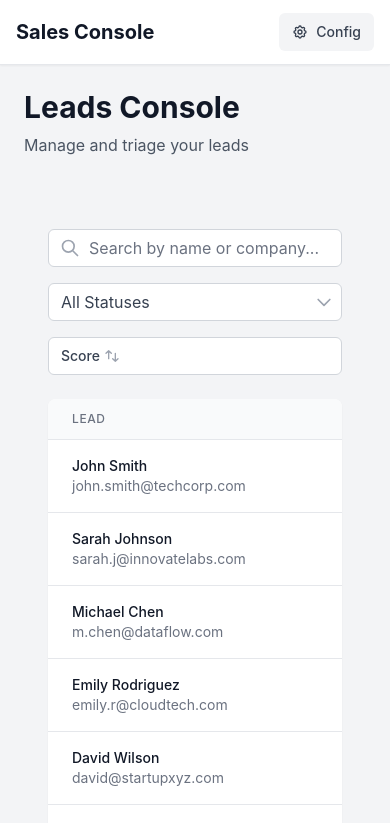
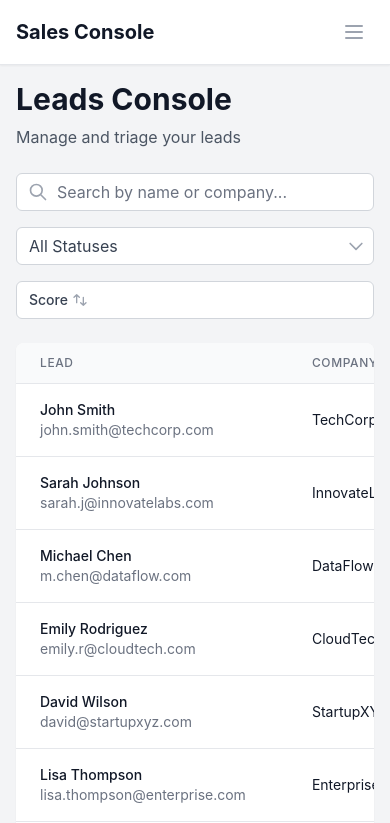
Before and after one commit to DenisMSouza/MiniSellerConsole, a React (Create React App) app: page / in a window 390 px wide. Shown: the top 823 px of the page. Built offline with nearby package versions, Linux system fonts and the light colour scheme.

Commit message:
Fix margin and paddings

```diff
--- a/src/components/DataTable.js
+++ b/src/components/DataTable.js
@@ -49,7 +49,7 @@ const DataTable = ({
 
   if (!data || data.length === 0) {
     return (
-      <div className="p-6">
+      <div className="p-4 sm:p-6 lg:p-8">
         <div className="mb-6">
           <h1 className="text-3xl font-bold text-gray-900 mb-2">{title}</h1>
           <p className="text-gray-600">{subtitle}</p>
@@ -99,7 +99,7 @@ const DataTable = ({
   }
 
   return (
-    <div className="p-6">
+    <div className="p-4 sm:p-6 lg:p-8">
       <div className="mb-6">
         <h1 className="text-3xl font-bold text-gray-900 mb-2">{title}</h1>
         <p className="text-gray-600">{subtitle}</p>
--- a/src/components/Layout.js
+++ b/src/components/Layout.js
@@ -7,6 +7,7 @@ const Layout = ({ children }) => {
   const location = useLocation();
   const { config } = useSimulationConfig();
   const [isConfigModalOpen, setIsConfigModalOpen] = useState(false);
+  const [isMobileMenuOpen, setIsMobileMenuOpen] = useState(false);
 
   const navigation = [
     {
@@ -25,7 +26,7 @@ const Layout = ({ children }) => {
     <div className="min-h-screen bg-gray-100">
       {/* Navigation */}
       <nav className="bg-white shadow-sm border-b border-gray-200">
-        <div className="max-w-7xl mx-auto px-4 sm:px-6 lg:px-8">
+        <div className="px-4 sm:px-6 lg:px-8">
           <div className="flex justify-between h-16">
             <div className="flex">
               <div className="flex-shrink-0 flex items-center">
@@ -50,8 +51,50 @@ const Layout = ({ children }) => {
               </div>
             </div>
 
+            {/* Mobile menu button */}
+            <div className="sm:hidden flex items-center">
+              <button
+                onClick={() => setIsMobileMenuOpen(!isMobileMenuOpen)}
+                className="inline-flex items-center justify-center p-2 rounded-md text-gray-400 hover:text-gray-500 hover:bg-gray-100 focus:outline-none focus:ring-2 focus:ring-inset focus:ring-indigo-500"
+                aria-expanded="false"
+              >
+                <span className="sr-only">Open main menu</span>
+                {!isMobileMenuOpen ? (
+                  <svg
+                    className="block h-6 w-6"
+                    fill="none"
+                    viewBox="0 0 24 24"
+                    stroke="currentColor"
+                    aria-hidden="true"
+                  >
+                    <path
+                      strokeLinecap="round"
+                      strokeLinejoin="round"
+                      strokeWidth={2}
+                      d="M4 6h16M4 12h16M4 18h16"
+                    />
+                  </svg>
+                ) : (
+                  <svg
+                    className="block h-6 w-6"
+                    fill="none"
+                    viewBox="0 0 24 24"
+                    stroke="currentColor"
+                    aria-hidden="true"
+                  >
+                    <path
+                      strokeLinecap="round"
+                      strokeLinejoin="round"
+                      strokeWidth={2}
+                      d="M6 18L18 6M6 6l12 12"
+                    />
+                  </svg>
+                )}
+              </button>
+            </div>
+
             {/* Config Button */}
-            <div className="flex items-center">
+            <div className="hidden sm:flex items-center">
               <button
                 onClick={() => setIsConfigModalOpen(true)}
                 className={`inline-flex items-center px-3 py-2 border border-transparent text-sm font-medium rounded-md transition-colors ${
@@ -90,6 +133,69 @@ const Layout = ({ children }) => {
             </div>
           </div>
         </div>
+
+        {/* Mobile menu */}
+        {isMobileMenuOpen && (
+          <div className="sm:hidden">
+            <div className="pt-2 pb-3 space-y-1 bg-white border-t border-gray-200">
+              {navigation.map((item) => (
+                <Link
+                  key={item.name}
+                  to={item.href}
+                  onClick={() => setIsMobileMenuOpen(false)}
+                  className={`${
+                    item.current
+                      ? "bg-indigo-50 border-indigo-500 text-indigo-700"
+                      : "border-transparent text-gray-500 hover:bg-gray-50 hover:border-gray-300 hover:text-gray-700"
+                  } block pl-3 pr-4 py-2 border-l-4 text-base font-medium transition-colors`}
+                >
+                  {item.name}
+                </Link>
+              ))}
+              <div className="pt-4 pb-3 border-t border-gray-200">
+                <button
+                  onClick={() => {
+                    setIsConfigModalOpen(true);
+                    setIsMobileMenuOpen(false);
+                  }}
+                  className={`w-full text-left pl-3 pr-4 py-2 text-base font-medium rounded-md transition-colors ${
+                    config.simulateErrors
+                      ? "bg-yellow-50 text-yellow-700 hover:bg-yellow-100"
+                      : "text-gray-500 hover:bg-gray-50 hover:text-gray-700"
+                  }`}
+                >
+                  <div className="flex items-center">
+                    <svg
+                      className="h-5 w-5 mr-3"
+                      fill="none"
+                      stroke="currentColor"
+                      viewBox="0 0 24 24"
+                    >
+                      <path
+                        strokeLinecap="round"
+                        strokeLinejoin="round"
+                        strokeWidth={2}
+                        d="M10.325 4.317c.426-1.756 2.924-1.756 3.35 0a1.724 1.724 0 002.573 1.066c1.543-.94 3.31.826 2.37 2.37a1.724 1.724 0 001.065 2.572c1.756.426 1.756 2.924 0 3.35a1.724 1.724 0 00-1.066 2.573c.94 1.543-.826 3.31-2.37 2.37a1.724 1.724 0 00-2.572 1.065c-.426 1.756-2.924 1.756-3.35 0a1.724 1.724 0 00-2.573-1.066c-1.543.94-3.31-.826-2.37-2.37a1.724 1.724 0 00-1.065-2.572c-1.756-.426-1.756-2.924 0-3.35a1.724 1.724 0 001.066-2.573c-.94-1.543.826-3.31 2.37-2.37.996.608 2.296.07 2.572-1.065z"
+                      />
+                      <path
+                        strokeLinecap="round"
+                        strokeLinejoin="round"
+                        strokeWidth={2}
+                        d="M15 12a3 3 0 11-6 0 3 3 0 016 0z"
+                      />
+                    </svg>
+                    Configuration
+                    {config.simulateErrors && (
+                      <span className="ml-auto inline-flex items-center px-2 py-0.5 rounded-full text-xs font-medium bg-yellow-200 text-yellow-800">
+                        {Math.round(config.errorChance * 100)}%
+                      </span>
+                    )}
+                  </div>
+                </button>
+              </div>
+            </div>
+          </div>
+        )}
       </nav>
 
       {/* Main content */}
--- a/src/components/LeadsList.js
+++ b/src/components/LeadsList.js
@@ -14,6 +14,14 @@ const LeadsList = () => {
   const [searchTerm, setSearchTerm] = useState(""); // Local state - not persisted
   const [selectedLead, setSelectedLead] = useState(null);
   const [isDrawerOpen, setIsDrawerOpen] = useState(false);
+
+  // Shared header component
+  const PageHeader = () => (
+    <div className="mb-6">
+      <h1 className="text-3xl font-bold text-gray-900 mb-2">Leads Console</h1>
+      <p className="text-gray-600">Manage and triage your leads</p>
+    </div>
+  );
 
   // Get simulation config from context
   const { config } = useSimulationConfig();
@@ -39,13 +47,8 @@ const LeadsList = () => {
   // Handle loading and error states
   if (loading) {
     return (
-      <div className="p-6">
-        <div className="mb-6">
-          <h1 className="text-3xl font-bold text-gray-900 mb-2">
-            Leads Console
-          </h1>
-          <p className="text-gray-600">Manage and triage your leads</p>
-        </div>
+      <div className="p-4 sm:p-6 lg:p-8">
+        <PageHeader />
         <div className="bg-white shadow-sm rounded-lg overflow-hidden">
           <div className="p-12 text-center">
             <LoadingSpinner size="lg" className="mb-4" />
@@ -63,13 +66,8 @@ const LeadsList = () => {
 
   if (error) {
     return (
-      <div className="p-6">
-        <div className="mb-6">
-          <h1 className="text-3xl font-bold text-gray-900 mb-2">
-            Leads Console
-          </h1>
-          <p className="text-gray-600">Manage and triage your leads</p>
-        </div>
+      <div className="p-4 sm:p-6 lg:p-8">
+        <PageHeader />
         <div className="bg-white shadow-sm rounded-lg overflow-hidden">
           <div className="p-12 text-center">
             <div className="mx-auto flex items-center justify-center h-16 w-16 rounded-full bg-red-100 mb-4">
@@ -309,27 +307,18 @@ const LeadsList = () => {
 
   return (
     <>
-      <div className="p-6">
-        <div className="mb-6">
-          <h1 className="text-3xl font-bold text-gray-900 mb-2">
-            Leads Console
-          </h1>
-          <p className="text-gray-600">Manage and triage your leads</p>
-        </div>
-
       <DataTable
         data={sortedLeads}
         columns={columns}
         onRowClick={handleLeadClick}
-          title=""
-          subtitle=""
+        title="Leads Console"
+        subtitle="Manage and triage your leads"
         filterComponent={filterComponent}
         resultsText={resultsText}
         emptyMessage="No leads found"
         emptyIcon={leadsEmptyIcon}
         emptyAction={leadsEmptyAction}
       />
-      </div>
 
       <LeadDetailsDrawer
         lead={selectedLead}
--- a/src/components/OpportunitiesList.js
+++ b/src/components/OpportunitiesList.js
@@ -10,6 +10,18 @@ import {
 } from "../utils/opportunitiesUtils";
 
 const OpportunitiesList = () => {
+  // Shared header component
+  const PageHeader = () => (
+    <div className="mb-6">
+      <h1 className="text-3xl font-bold text-gray-900 mb-2">
+        Opportunities Console
+      </h1>
+      <p className="text-gray-600">
+        Manage your sales pipeline and opportunities
+      </p>
+    </div>
+  );
+
   // Get simulation config from context
   const { config } = useSimulationConfig();
 
@@ -31,15 +43,8 @@ const OpportunitiesList = () => {
   // Handle loading and error states
   if (loading) {
     return (
-      <div className="p-6">
-        <div className="mb-6">
-          <h1 className="text-3xl font-bold text-gray-900 mb-2">
-            Opportunities Console
-          </h1>
-          <p className="text-gray-600">
-            Manage your sales pipeline and opportunities
-          </p>
-        </div>
+      <div className="p-4 sm:p-6 lg:p-8">
+        <PageHeader />
         <div className="bg-white shadow-sm rounded-lg overflow-hidden">
           <div className="p-12 text-center">
             <LoadingSpinner size="lg" className="mb-4" />
@@ -57,15 +62,8 @@ const OpportunitiesList = () => {
 
   if (error) {
     return (
-      <div className="p-6">
-        <div className="mb-6">
-          <h1 className="text-3xl font-bold text-gray-900 mb-2">
-            Opportunities Console
-          </h1>
-          <p className="text-gray-600">
-            Manage your sales pipeline and opportunities
-          </p>
-        </div>
+      <div className="p-4 sm:p-6 lg:p-8">
+        <PageHeader />
         <div className="bg-white shadow-sm rounded-lg overflow-hidden">
           <div className="p-12 text-center">
             <div className="mx-auto flex items-center justify-center h-16 w-16 rounded-full bg-red-100 mb-4">
```
Lines whose indentation alone changed are shown as unchanged.
